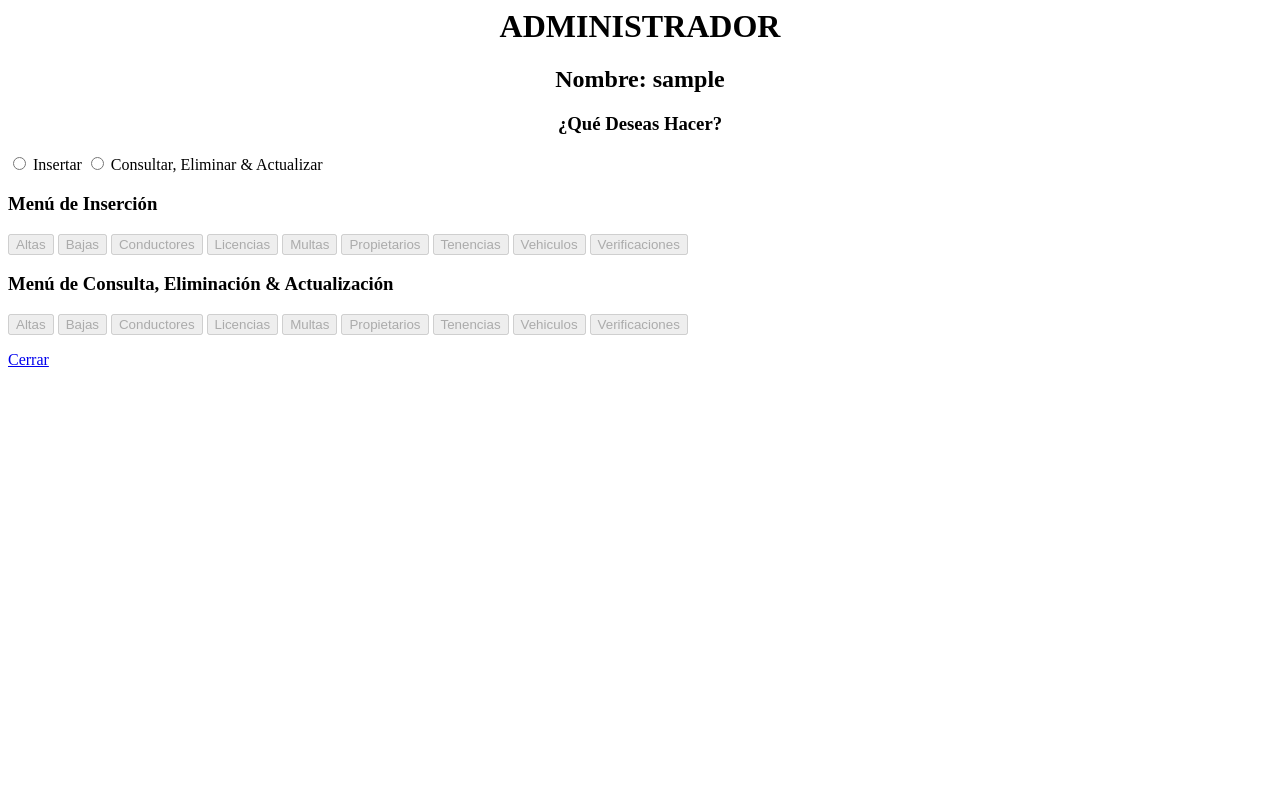
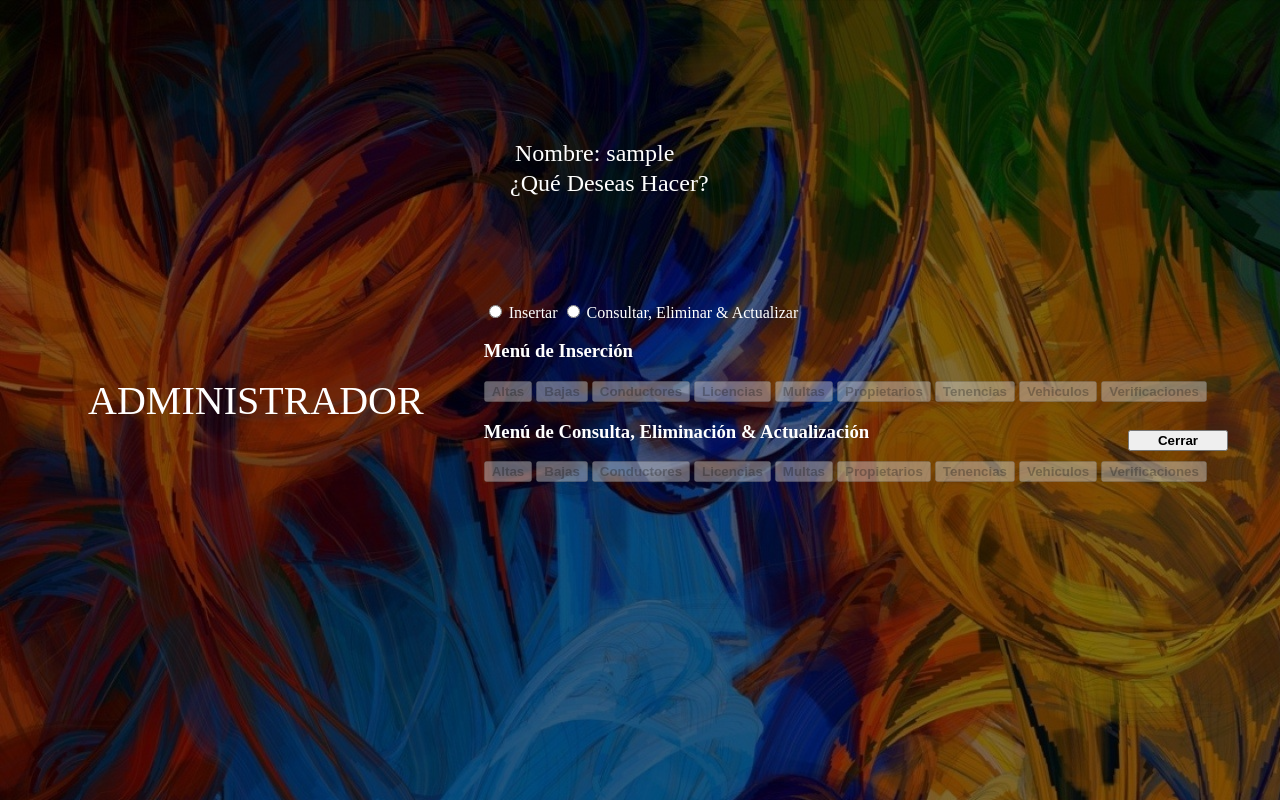
Before and after one commit to Orlas-Gonzalez/sistema-control-vehicular-dsi, a PHP site: page /MENU_ADMINISTRADOR.php in a window 1280 px wide. Run offline with PHP 8.4, Linux system fonts and the light colour scheme; the visitor is signed in with stand-in values (Sample User, id 1).

Commit message:
Finalizacion del Estilo del Menu Administrador

```diff
--- a/MENU_ADMINISTRADOR.php
+++ b/MENU_ADMINISTRADOR.php
@@ -50,36 +50,44 @@
     }
     </script>
 <html>
-    <h1 style="text-align: center;">ADMINISTRADOR</h1>
-    <h2 style="text-align: center;">Nombre: <?php print($_SESSION['Usuario']); ?></h2>
-    <h3 style="text-align: center;">¿Qué Deseas Hacer?</h3>
-    <form name="selection">
-        <input type="radio" id="insertar" name="OP" value="I" onClick="HabilitaI(this.form)">
-        <label for="insertar">Insertar</label>
-        <input type="radio" id="sedeup" name="OP" value="SDU" onClick="HabilitaSDU(this.form)">
-        <label for="sedeup">Consultar, Eliminar & Actualizar</label><br>
-        <h3>Menú de Inserción</h3>
-        <a href="F_ALTAS.html"><button type="button" onclick="" disabled name="IButtons">Altas</button></a>
-        <a href="F_BAJAS.html"><button type="button" onclick="" disabled name="IButtons">Bajas</button></a>
-        <a href="F_CONDUCTORES.html"><button type="button" onclick="" disabled name="IButtons">Conductores</button></a>
-        <a href="F_LICENCIAS.html"><button type="button" onclick="" disabled name="IButtons">Licencias</button></a>
-        <a href="F_MULTAS.html"><button type="button" onclick="" disabled name="IButtons">Multas</button></a>
-        <a href="F_PROPIETARIOS.html"><button type="button" onclick="" disabled name="IButtons">Propietarios</button></a>
-        <a href="F_TENENCIAS.html"><button type="button" onclick="" disabled name="IButtons">Tenencias</button></a>
-        <a href="F_VEHICULOS.html"><button type="button" onclick="" disabled name="IButtons">Vehiculos</button></a>
-        <a href="F_VERIFICACIONES.html"><button type="button" onclick="" disabled name="IButtons">Verificaciones</button></a>
-        <h3>Menú de Consulta, Eliminación & Actualización</h3>
-        <a href="C_ALTAS.php"><button type="button" onclick="" disabled name="SDUButtons">Altas</button></a>
-        <a href="C_BAJAS.php"><button type="button" onclick="" disabled name="SDUButtons">Bajas</button></a>
-        <a href="C_CONDUCTORES.php"><button type="button" onclick="" disabled name="SDUButtons">Conductores</button></a>
-        <a href="C_LICENCIAS.php"><button type="button" onclick="" disabled name="SDUButtons">Licencias</button></a>
-        <a href="C_MULTAS.php"><button type="button" onclick="" disabled name="SDUButtons">Multas</button></a>
-        <a href="C_PROPIETARIOS.php"><button type="button" onclick="" disabled name="SDUButtons">Propietarios</button></a>
-        <a href="C_TENENCIAS.php"><button type="button" onclick="" disabled name="SDUButtons">Tenencias</button></a>
-        <a href="C_VEHICULOS.php"><button type="button" onclick="" disabled name="SDUButtons">Vehiculos</button></a>
-        <a href="C_VERIFICACIONES.php"><button type="button" onclick="" disabled name="SDUButtons">Verificaciones</button></a><br>
-    </form>
-    <a href="Cerrar_Sesion.php">Cerrar</a>
+<head>
+    <link rel=StyleSheet href="S_MENU_ADMINISTRADOR.css" type="text/css">
+    <title>Menu Administrador</title>
+</head>
+<body>
+    <div class="Overlay">
+        <div class="Title" id="Tit">ADMINISTRADOR</div>
+        <div class="Title" id="Name">Nombre: <?php print($_SESSION['Usuario']); ?></div>
+        <div class="Title" id="Instruccions">¿Qué Deseas Hacer?</div>
+        <form name="selection" id="Formulario">
+            <input type="radio" id="insertar" name="OP" value="I" onClick="HabilitaI(this.form)">
+            <label for="insertar" class="RB">Insertar</label>
+            <input type="radio" id="sedeup" name="OP" value="SDU" onClick="HabilitaSDU(this.form)">
+            <label for="sedeup" class="RB">Consultar, Eliminar & Actualizar</label><br>
+            <h3 class="Title">Menú de Inserción</h3>
+            <a href="F_ALTAS.html"><button type="button" onclick="" disabled name="IButtons" class="Btn">Altas</button></a>
+            <a href="F_BAJAS.html"><button type="button" onclick="" disabled name="IButtons" class="Btn">Bajas</button></a>
+            <a href="F_CONDUCTORES.html"><button type="button" onclick="" disabled name="IButtons" class="Btn">Conductores</button></a>
+            <a href="F_LICENCIAS.html"><button type="button" onclick="" disabled name="IButtons" class="Btn">Licencias</button></a>
+            <a href="F_MULTAS.html"><button type="button" onclick="" disabled name="IButtons" class="Btn">Multas</button></a>
+            <a href="F_PROPIETARIOS.html"><button type="button" onclick="" disabled name="IButtons" class="Btn">Propietarios</button></a>
+            <a href="F_TENENCIAS.html"><button type="button" onclick="" disabled name="IButtons" class="Btn">Tenencias</button></a>
+            <a href="F_VEHICULOS.html"><button type="button" onclick="" disabled name="IButtons" class="Btn">Vehiculos</button></a>
+            <a href="F_VERIFICACIONES.html"><button type="button" onclick="" disabled name="IButtons" class="Btn">Verificaciones</button></a>
+            <h3 class="Title">Menú de Consulta, Eliminación & Actualización</h3>
+            <a href="C_ALTAS.php"><button type="button" onclick="" disabled name="SDUButtons" class="Btn">Altas</button></a>
+            <a href="C_BAJAS.php"><button type="button" onclick="" disabled name="SDUButtons" class="Btn">Bajas</button></a>
+            <a href="C_CONDUCTORES.php"><button type="button" onclick="" disabled name="SDUButtons" class="Btn">Conductores</button></a>
+            <a href="C_LICENCIAS.php"><button type="button" onclick="" disabled name="SDUButtons" class="Btn">Licencias</button></a>
+            <a href="C_MULTAS.php"><button type="button" onclick="" disabled name="SDUButtons" class="Btn">Multas</button></a>
+            <a href="C_PROPIETARIOS.php"><button type="button" onclick="" disabled name="SDUButtons" class="Btn">Propietarios</button></a>
+            <a href="C_TENENCIAS.php"><button type="button" onclick="" disabled name="SDUButtons" class="Btn">Tenencias</button></a>
+            <a href="C_VEHICULOS.php"><button type="button" onclick="" disabled name="SDUButtons" class="Btn">Vehiculos</button></a>
+            <a href="C_VERIFICACIONES.php"><button type="button" onclick="" disabled name="SDUButtons" class="Btn">Verificaciones</button></a><br>
+        </form>
+        <br><a href="Cerrar_Sesion.php"><button type="button" onclick="" name="Close" class="BtnClose">Cerrar</button></a>
+    </div>
+</body>
 </html>
 
 <?php
--- /dev/null
+++ b/S_MENU_ADMINISTRADOR.css
@@ -0,0 +1,64 @@
+body{
+    background-image: url('Images/CSS/menu.jpg');
+}
+
+.Overlay{
+    background: rgba(0,0,0,0.5);
+	position: fixed;
+	top: 0;
+	bottom: 0;
+	left: 0;
+	right: 0;
+	display: flex;
+	align-items: center;
+	justify-content: center;
+}
+
+.Title{
+    color: white;
+}
+
+#Tit{
+    margin-left: 15px;
+    font-size: 250%;
+}
+
+#Name{
+    font-size: 150%;
+    top: 140px;
+    left: 515px;
+    position: absolute;
+}
+
+#Instruccions{
+    font-size: 150%;
+    top: 170px;
+    left: 510px;
+    position: absolute;
+}
+
+#Formulario{
+    margin-left: 60px;
+}
+
+.RB{
+    color: white;
+}
+
+.Btn{
+    font-weight: bold;
+}
+
+#Submit{
+    width: 177px;
+    font-size: 120%;
+    font-weight: bold;
+}
+
+.BtnClose{
+    font-weight: bold;
+    width: 100px;
+    top: 430px;
+    left: 1128px;
+    position: absolute;
+}
```
Also changed, not shown: MENU_ADMINISTRADOR.html (+8 -3 lines), Images/CSS/menu.jpg (added).
